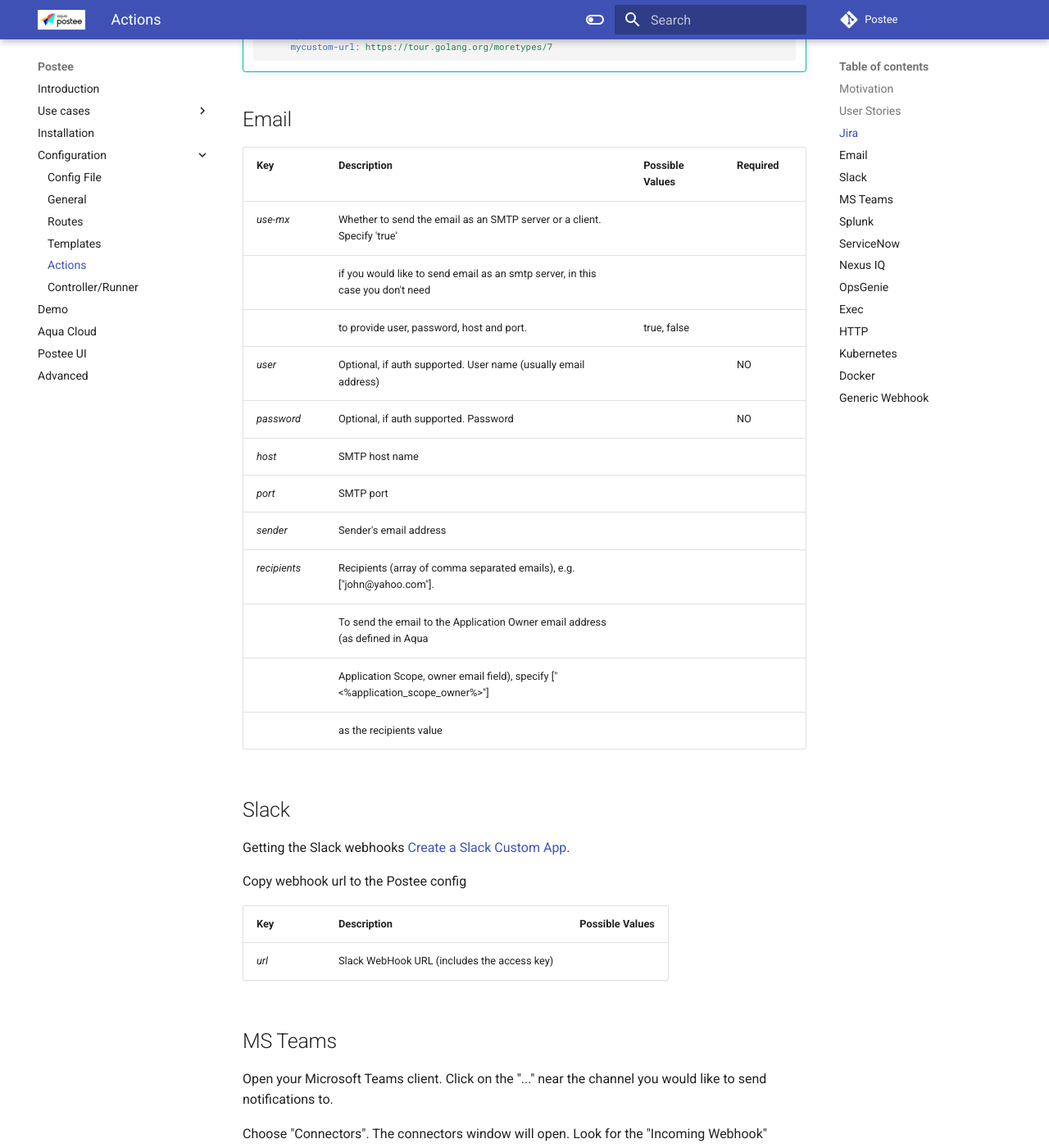
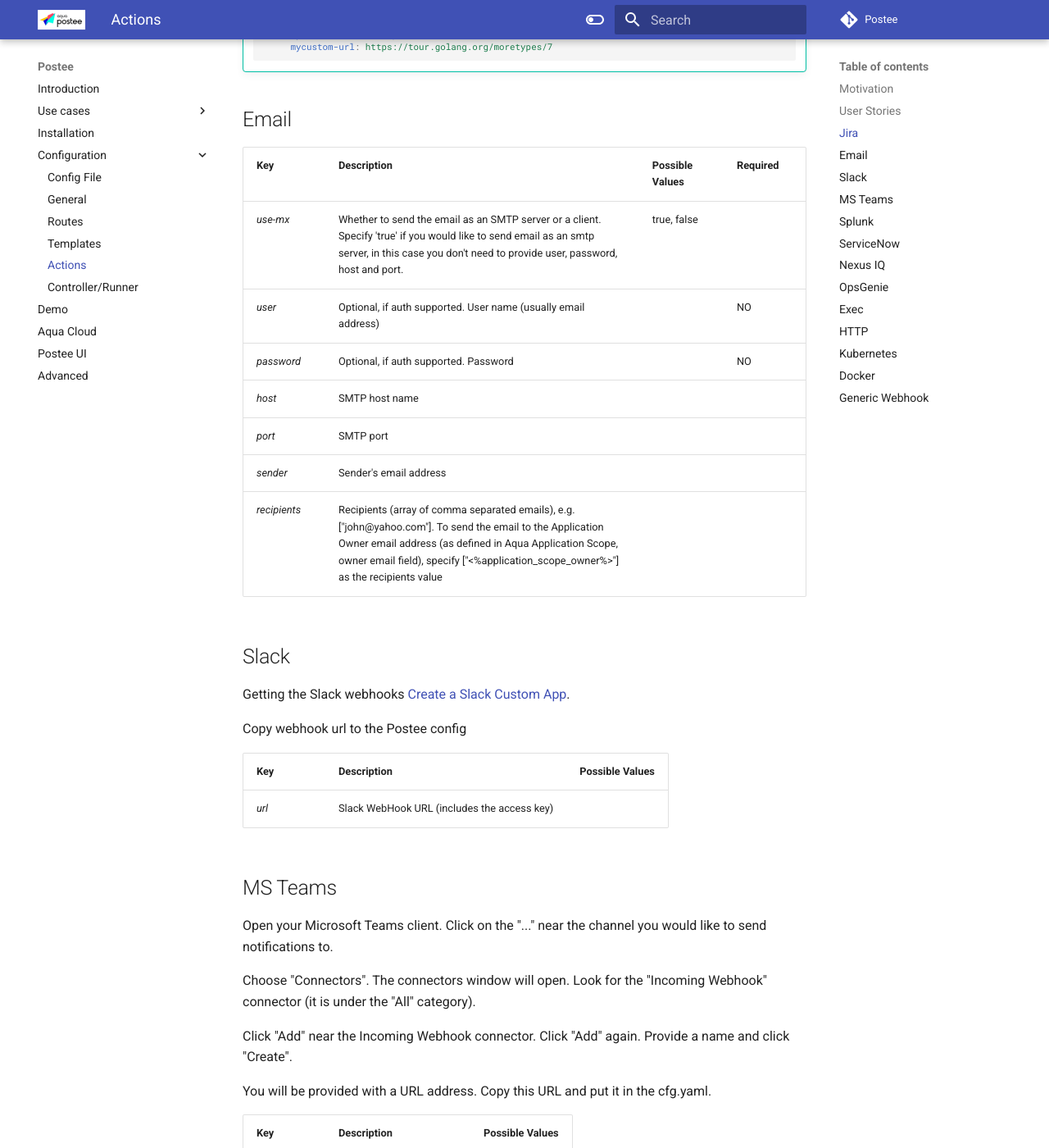
Before and after one commit to aquasecurity/postee, an MkDocs documentation site: the page built from docs/actions.md, in a window 1280 px wide and 1400 px high, scrolled down 3047 px. Shown: the whole window at 82% size. Built offline with MkDocs 1.6.1 and Material for MkDocs 9.7.7, drawn with Linux system fonts in a browser that asks for light colours; comment, search, counter and statistics services are not loaded; the version menu is left out.

````diff
--- a/docs/actions.md
+++ b/docs/actions.md
@@ -126,20 +126,15 @@ Possible options for getting the field name:
       ```
 
 ## Email
-|Key          | Description                                                                   | Possible Values | Required  |
-|-------------|-------------------------------------------------------------------------------|-----------------|-----------|
-|*use-mx*     | Whether to send the email as an SMTP server or a client. Specify 'true'       |                 |           |
-|             | if you would like to send email as an smtp server, in this case you don't need|                 |           |
-|             | to provide user, password, host and port.                                     | true, false     |           |
-|*user*       | Optional, if auth supported. User name (usually email address)                |                 | NO        |
-|*password*   | Optional, if auth supported. Password                                         |                 | NO        |
-|*host*       | SMTP host name                                                                |                 |           |
-|*port*       | SMTP port                                                                     |                 |           |
-|*sender*     | Sender's email address                                                        |                 |           |
-|*recipients* | Recipients (array of comma separated emails), e.g. ["john@yahoo.com"].        |                 |           |
-|             | To send the email to the Application Owner email address (as defined in Aqua  |                 |           |
-|             | Application Scope, owner email field), specify ["<%application_scope_owner%>"]|                 |           |
-|             | as the recipients value                                                       |                 |           |
+|Key          | Description | Possible Values | Required |
+|-------------|-------------|-----------------|----------|
+|*use-mx*     | Whether to send the email as an SMTP server or a client. Specify 'true' if you would like to send email as an smtp server, in this case you don't need to provide user, password, host and port. | true, false |      |
+|*user*       | Optional, if auth supported. User name (usually email address) |      | NO      |
+|*password*   | Optional, if auth supported. Password |     | NO      |
+|*host*       | SMTP host name |          |           |
+|*port*       | SMTP port      |          |           |
+|*sender*     |  Sender's email address   |           |           |
+|*recipients* |  Recipients (array of comma separated emails), e.g. ["john@yahoo.com"]. To send the email to the Application Owner email address (as defined in Aqua Application Scope, owner email field), specify ["<%application_scope_owner%>"] as the recipients value |         |           |
 
 ## Slack
 Getting the Slack webhooks [Create a Slack Custom App](https://api.slack.com/messaging/webhooks).
````
